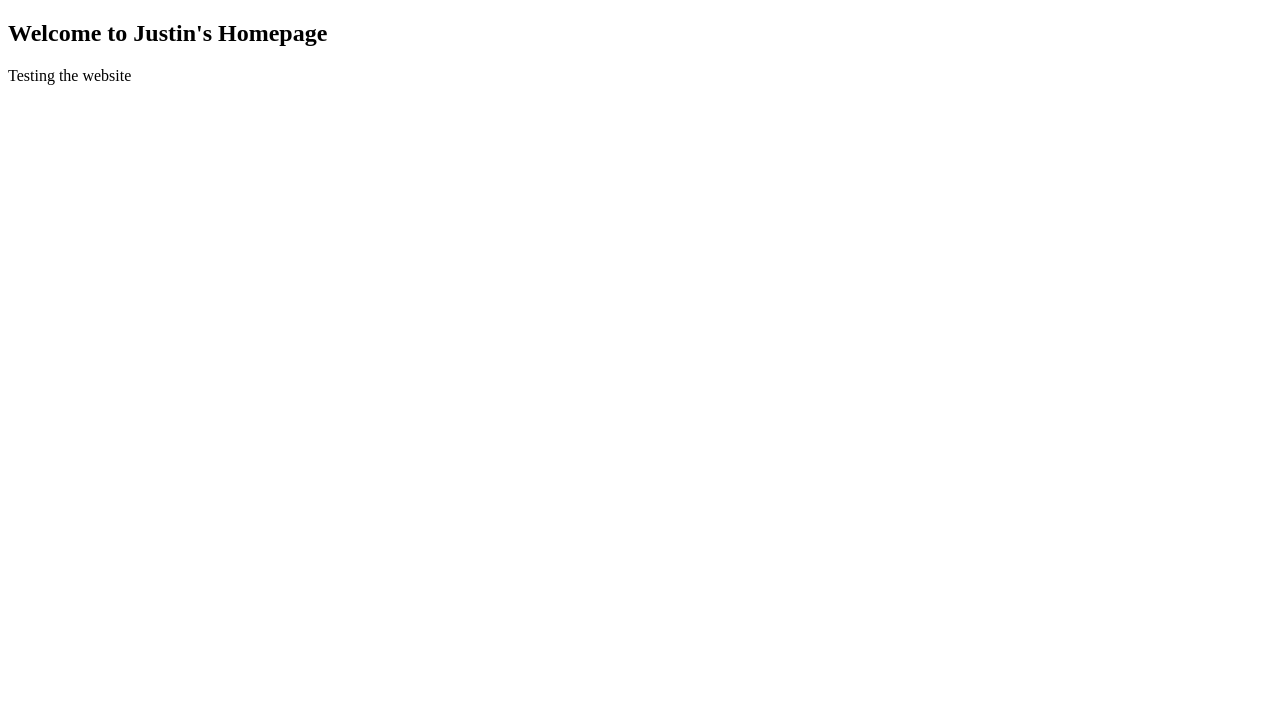
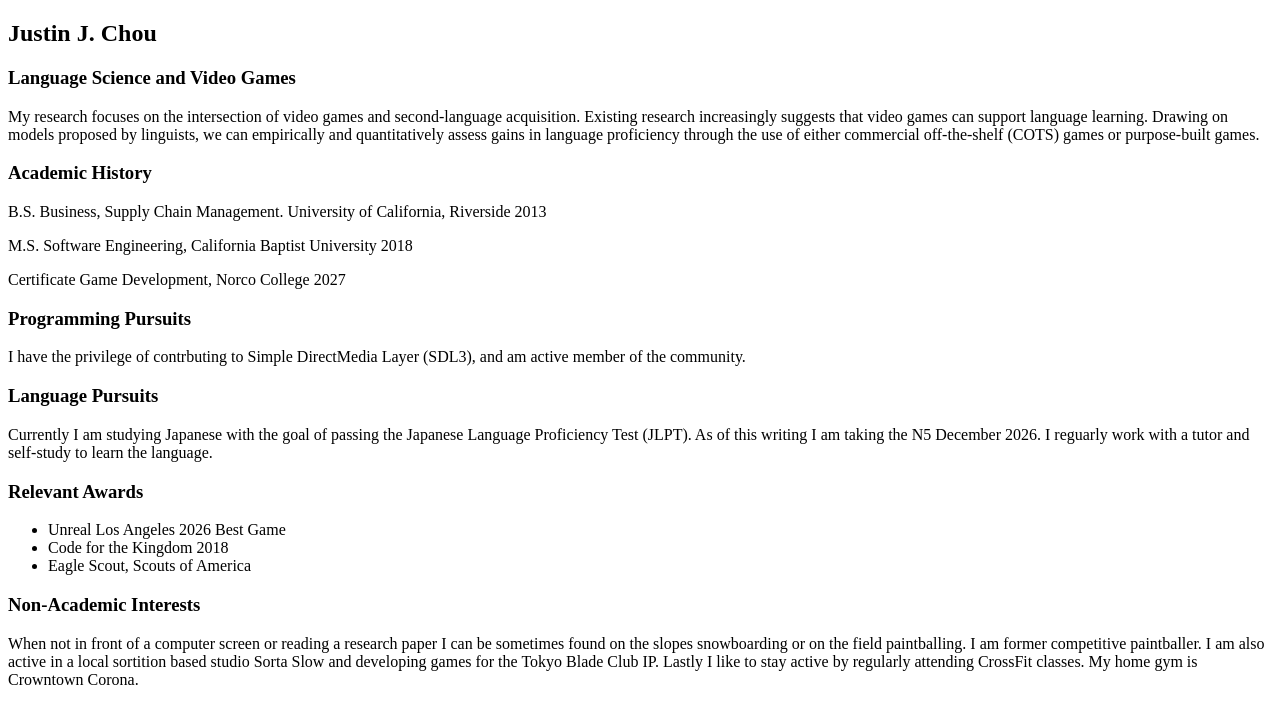
Before and after one commit to justinjchou/justinjchou.github.io, a plain HTML site: page index.html in a window 1280 px wide. Drawn offline with Linux system fonts and the light colour scheme.

Commit message:
Modified and initial writing for personal website.

```diff
--- a/index.html
+++ b/index.html
@@ -6,10 +6,25 @@
 </head>
 
 <body>
-    <h2>Welcome to Justin's Homepage</h2>
-    <p>
-    Testing the website
-    </p>
+    <h2>Justin J. Chou</h2>
+    <h3>Language Science and Video Games</h3>
+    <p>My research focuses on the intersection of video games and second-language acquisition. Existing research increasingly suggests that video games can support language learning. Drawing on models proposed by linguists, we can empirically and quantitatively assess gains in language proficiency through the use of either commercial off-the-shelf (COTS) games or purpose-built games.</p>
+    <h3>Academic History</h4>
+    <p>B.S. Business, Supply Chain Management. University of California, Riverside 2013</p>
+    <p>M.S. Software Engineering, California Baptist University 2018</p>
+    <p>Certificate Game Development, Norco College 2027</p>
+    <h3>Programming Pursuits</h3>
+    <p> I have the privilege of contrbuting to Simple DirectMedia Layer (SDL3), and am active member of the community. </p>
+    <h3>Language Pursuits</h3>
+    <p>Currently I am studying Japanese with the goal of passing the Japanese Language Proficiency Test (JLPT). As of this writing I am taking the N5 December 2026. I reguarly work with a tutor and self-study to learn the language.</p>
+    <h3>Relevant Awards</h3>
+    <ul>
+        <li>Unreal Los Angeles 2026 Best Game</li>
+        <li>Code for the Kingdom 2018</li>
+        <li>Eagle Scout, Scouts of America</li>
+    </ul>
+    <h3>Non-Academic Interests</h3>
+    <p> When not in front of a computer screen or reading a research paper I can be sometimes found on the slopes snowboarding or on the field paintballing. I am former competitive paintballer. I am also active in a local sortition based studio Sorta Slow and developing games for the Tokyo Blade Club IP. Lastly I like to stay active by regularly attending CrossFit classes. My home gym is Crowntown Corona.</p>
 </body>
 
 </html>
```
